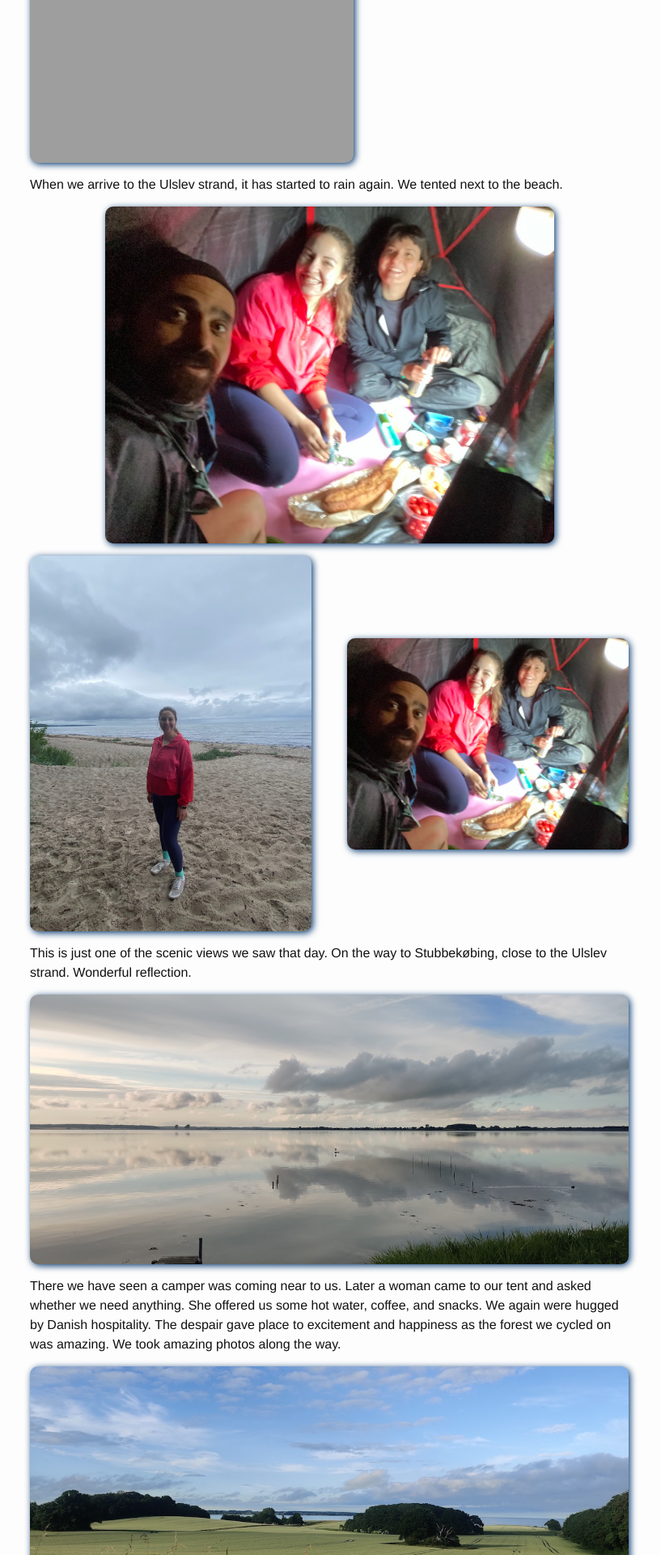
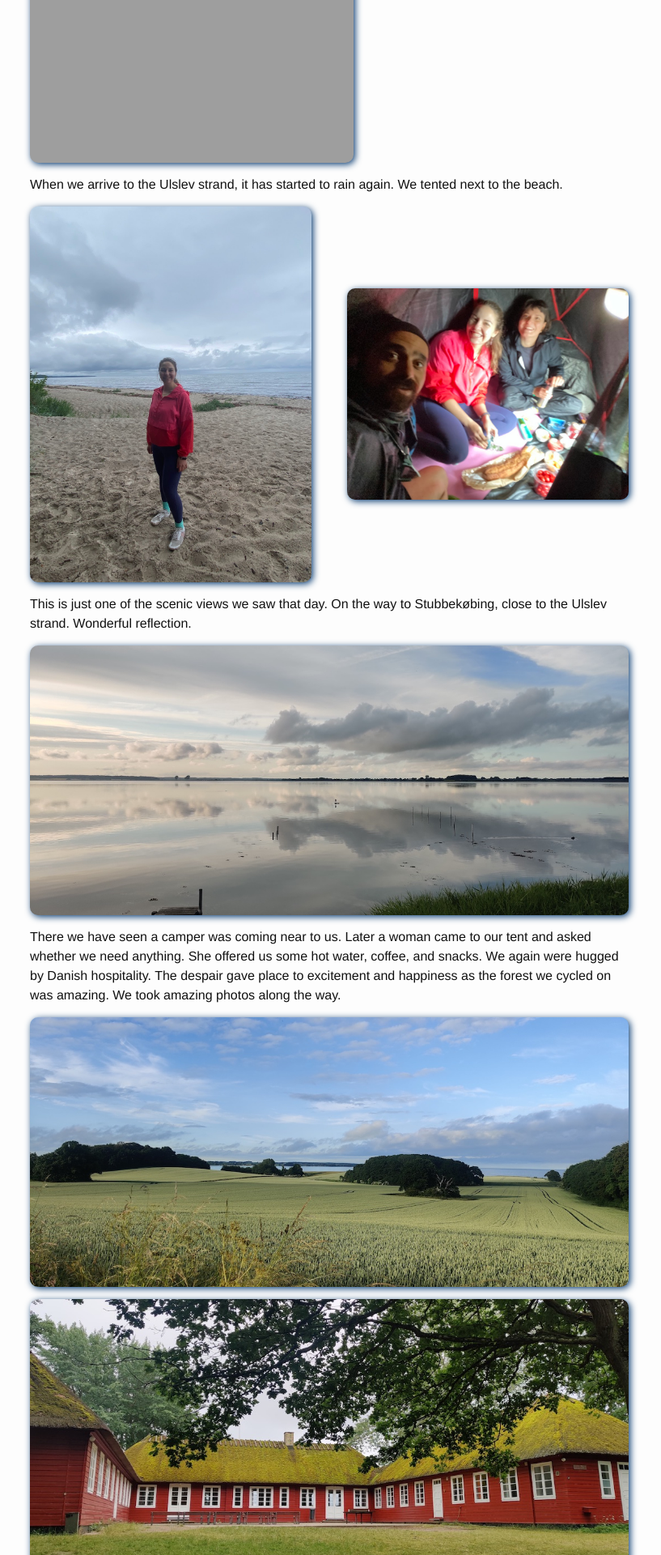
Before and after one commit to irembesik/irembesik.github.io, a Jekyll site: the page built from _posts/2022-06-19-denmark.md, in a window 1280 px wide. Shown: the part 485-2405 px from the top of the page at 81% size, without its empty margins (233-1050 px from the left). Built offline with Jekyll 4.4.1, drawn with Linux system fonts in a browser that asks for light colours.

Commit message:
Update 2022-06-19-denmark.md

```diff
--- a/_posts/2022-06-19-denmark.md
+++ b/_posts/2022-06-19-denmark.md
@@ -12,10 +12,6 @@ One of the view we started to cycling made us forget all the storm and trouble.
 <a href="/assets/19_06/gelincik.jpg"><img src="https://irem.dev/assets/19_06/gelincik.jpg" alt="View from ferry" /></a>
 
 When we arrive to the Ulslev strand, it has started to rain again. We tented next to the beach.
-
-<p style="text-align:center">
-<a href="https://irem.dev/assets/19_06/tent.jpg"><img src="https://irem.dev/assets/19_06/tent_small.jpg" style="max-width:75%" alt="First selfie of the trip"/></a>
-</p>
 
 <p style="display: grid; place-items: center; grid-template-columns: 47% 6% 47%;">
   <a href="/assets/19_06/me.jpg"><img src="https://irem.dev/assets/19_06/me_small.jpg" style="" alt="Yoga" /></a>
```
